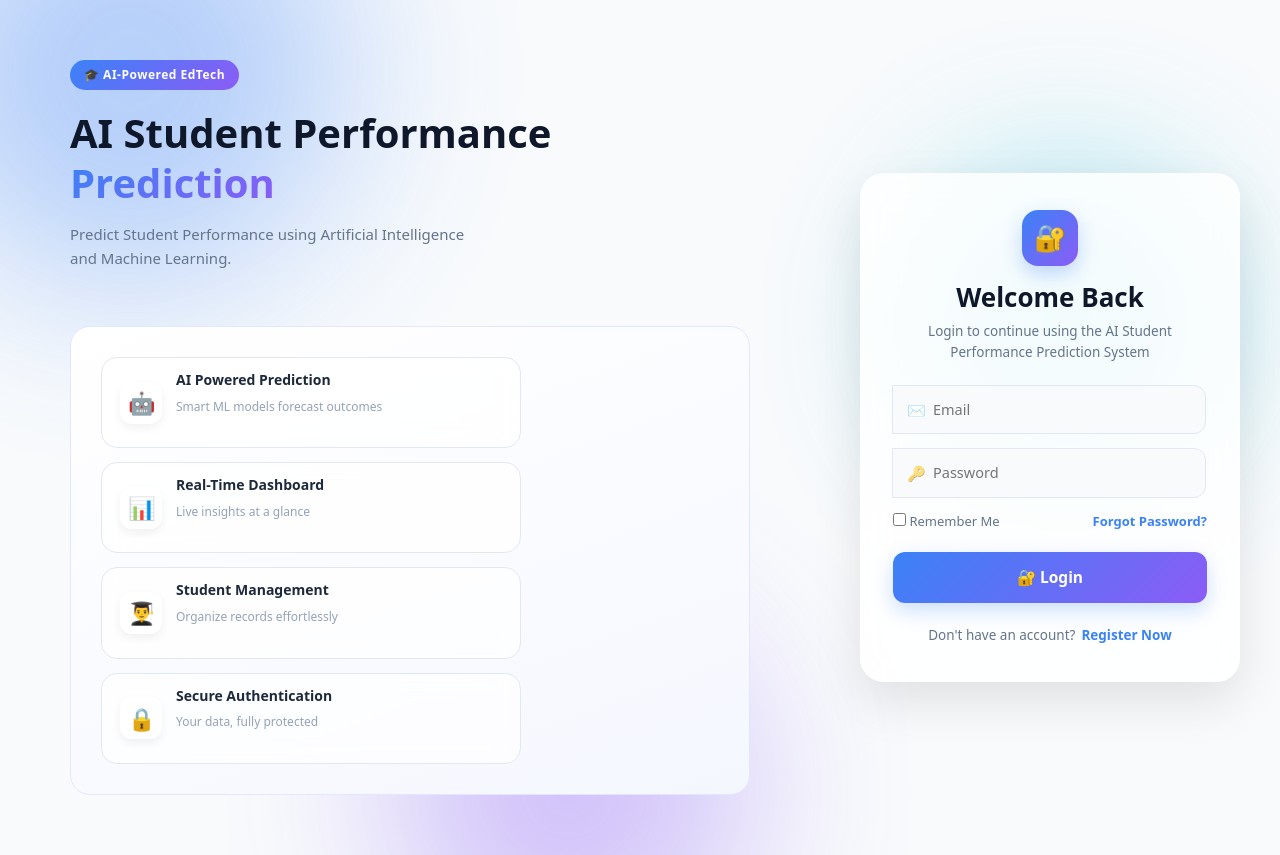
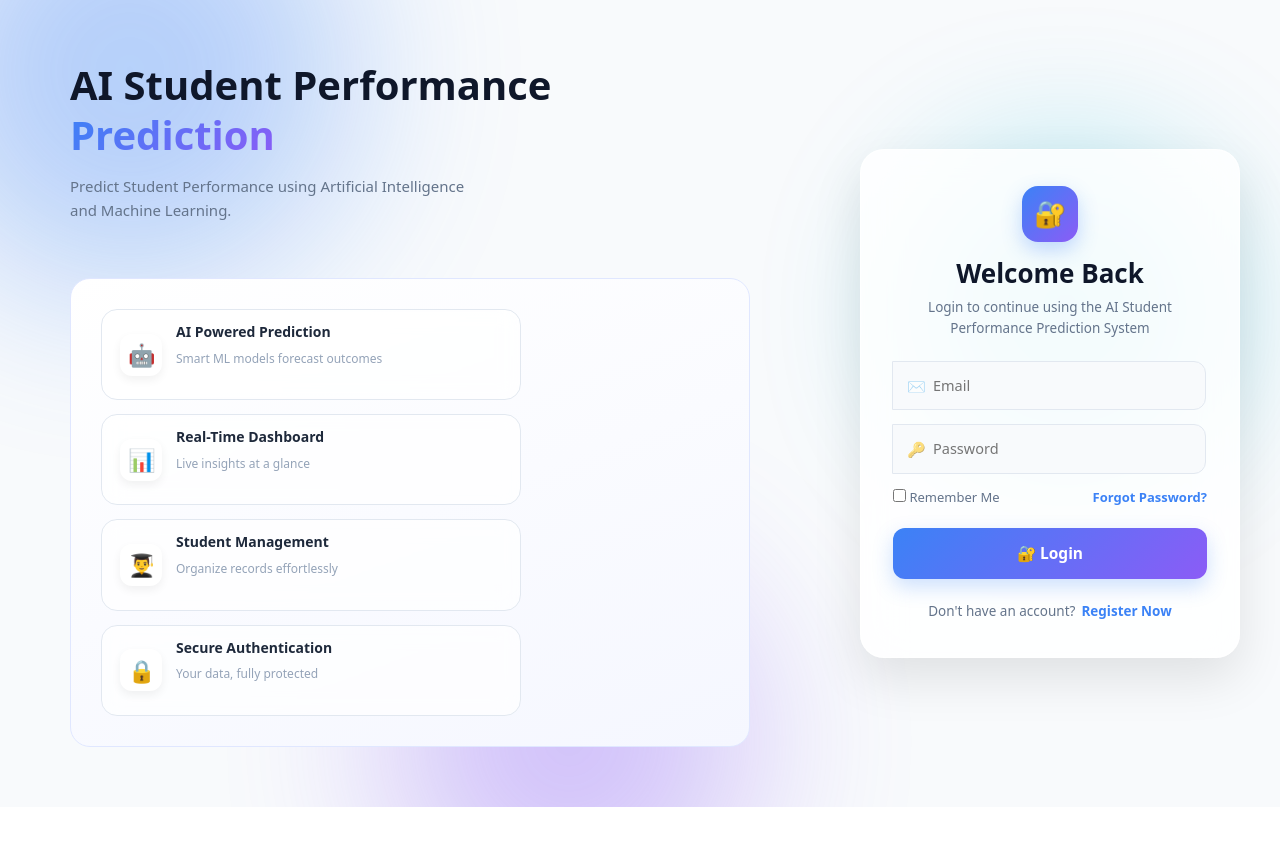
Before and after one commit to anixlevi/AI_Student_Performance_Prediction, a React (Vite) app in the folder Frontend/: page /auth/login in a window 1280 px wide. After the commit the page ends 807 px from the top, so only its background shows below. Built offline with nearby package versions, Linux system fonts and the light colour scheme; no server answers.

Commit message:
Update login page logic

```diff
--- a/Frontend/src/pages/Login.jsx
+++ b/Frontend/src/pages/Login.jsx
@@ -71,7 +71,6 @@ function Login() {
 
                 <div className="brand">
 
-                    <div className="brand-badge">🎓 AI-Powered EdTech</div>
 
                     <h1>AI Student Performance <span>Prediction</span></h1>
 
```
